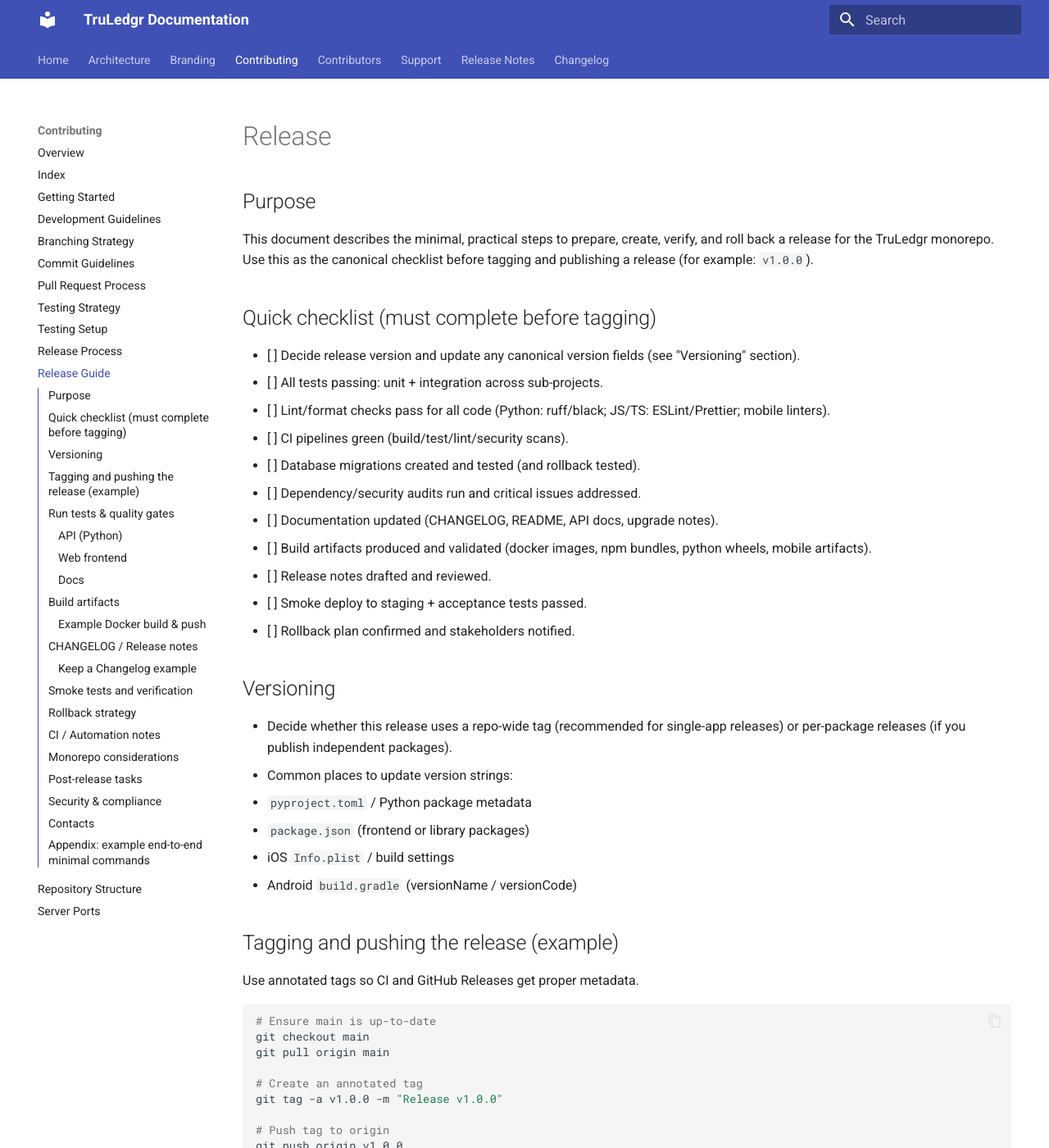
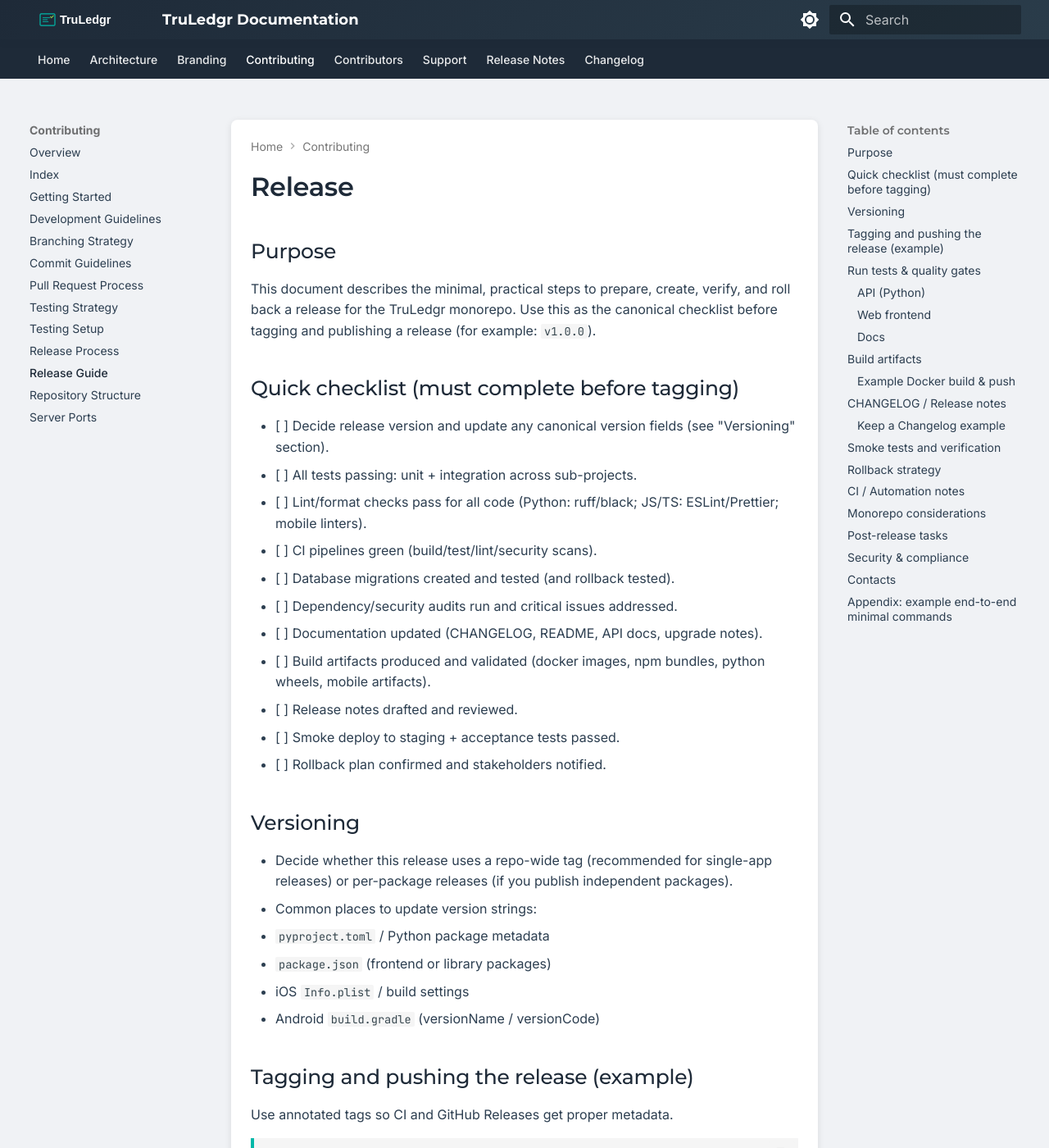
Before and after one commit to McGuireTechnology/TruLedgr, an MkDocs documentation site: the page built from docs/contributing/release.md, in a window 1280 px wide and 1400 px high. Shown: the whole window at 82% size. Built offline with MkDocs 1.6.1 and Material for MkDocs 9.7.7, drawn with Linux system fonts in a browser that asks for light colours; some of the changed text lies outside the part shown.

Commit message:
feat: Configure MkDocs with TruLedgr branding and enhanced features
- Enable custom theme directory for TruLedgr brand overrides
- Configure dual-mode color palette with light/dark theme toggle
- Add TruLedgr logo and favicon integration
- Set up professional typography with Inter and JetBrains Mono fonts
- Enable comprehensive navigation features (tabs, sections, expand, path)
- Add enhanced search capabilities with suggestions and highlighting
- Configure content editing and viewing actions
- Set up GitHub integration with proper repository icons
- Add mkdocstrings plugin for code documentation
- Enable comprehensive Markdown extensions for rich content
- Configure syntax highlighting and code features
- Add support for admonitions, tables, and advanced formatting

```diff
--- a/mkdocs.yml
+++ b/mkdocs.yml
@@ -29,16 +29,46 @@
 
 theme:
   name: material
+  custom_dir: docs/overrides
+  palette:
+    # Light mode
+    - scheme: default
+      primary: custom
+      accent: custom
+      toggle:
+        icon: material/brightness-7
+        name: Switch to dark mode
+    # Dark mode
+    - scheme: slate
+      primary: custom
+      accent: custom
+      toggle:
+        icon: material/brightness-4
+        name: Switch to light mode
+  font:
+    text: Inter
+    code: JetBrains Mono
+  logo: assets/logo.svg
+  favicon: assets/logo.svg
   features:
     - navigation.tabs
     - navigation.sections
-    - toc.integrate
+    - navigation.expand
+    - navigation.path
     - navigation.top
+    - navigation.footer
     - search.suggest
     - search.highlight
+    - search.share
     - content.tabs.link
     - content.code.annotation
     - content.code.copy
+    - content.action.edit
+    - content.action.view
+  icon:
+    repo: fontawesome/brands/github
+    edit: material/pencil
+    view: material/eye
 
 plugins:
   - search
```
